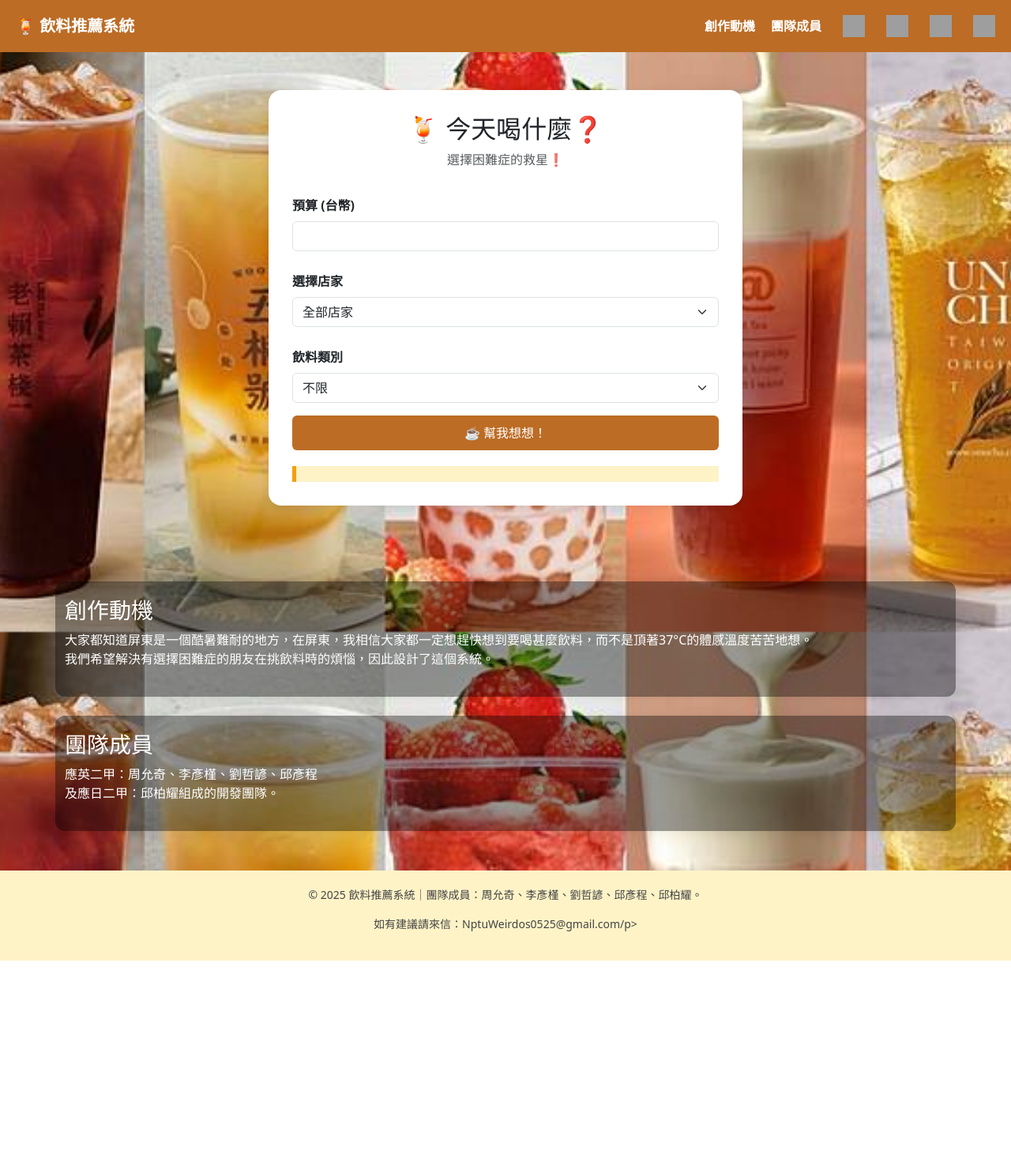
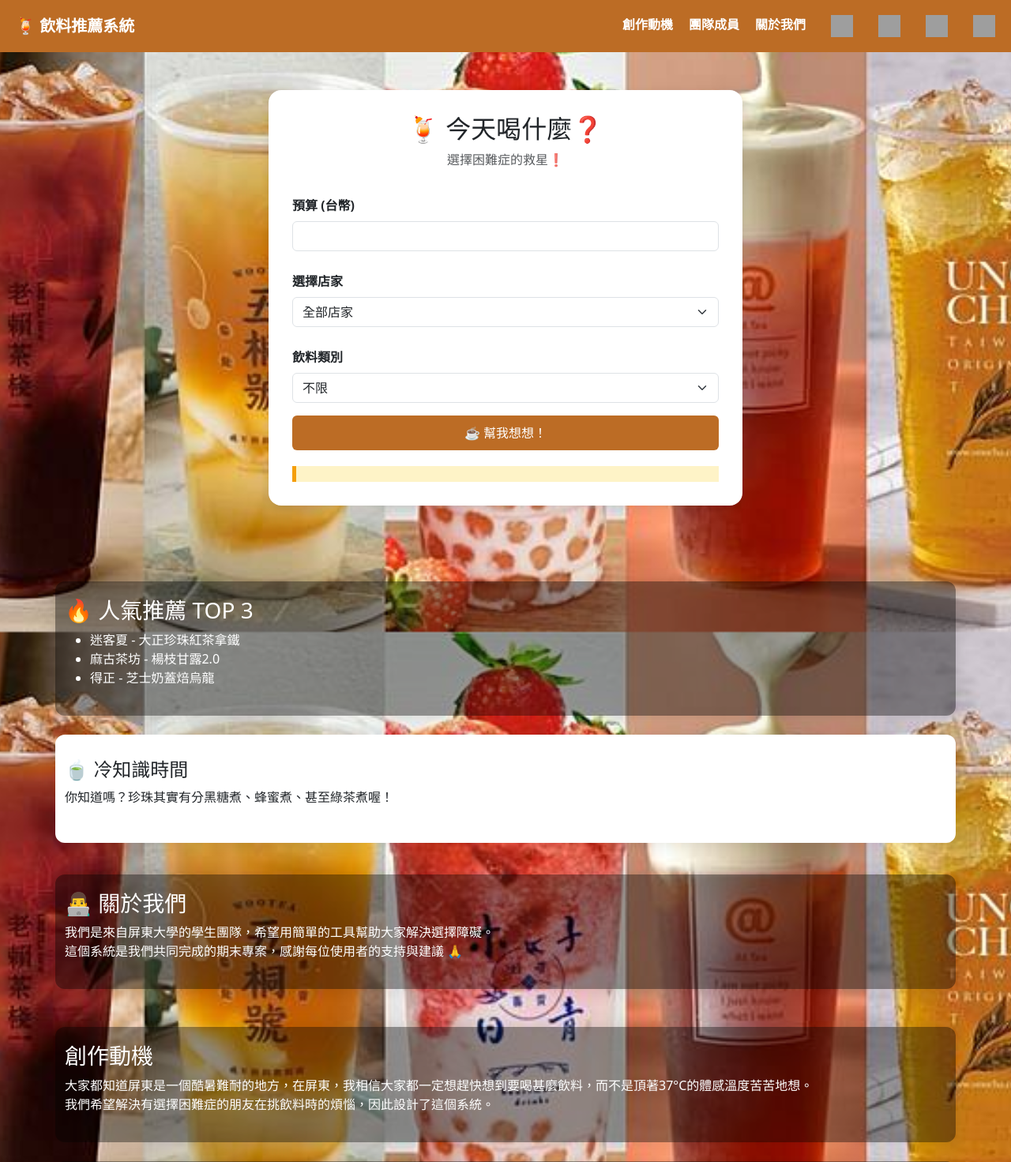
Before and after one commit to BrianThePropeller1037/DrinkSelector, a Flask app: page / in a window 1280 px wide. Shown: the top 1471 px of the page at 79% size. Before the commit the page ends 1216 px from the top, so only its background shows below. Run offline with Flask 3, Linux system fonts and the light colour scheme; grey boxes are pictures that could not be loaded.

Commit message:
Update index.html

```diff
--- a/templates/index.html
+++ b/templates/index.html
@@ -31,6 +31,7 @@
         <ul class="navbar-menu">
           <li><a href="#motive">創作動機</a></li>
           <li><a href="#team">團隊成員</a></li>
+          <li><a href="#about">關於我們</a></li
         </ul>
         <a href="https://github.com/BrianThePropeller1037/DrinkSelector" target="_blank">
           <img src="https://cdn-icons-png.flaticon.com/512/25/25231.png" alt="GitHub" class="social-icon">
@@ -82,6 +83,27 @@
     </div>
   </div>
 
+  <section class="popular-drinks container white-text mt-5">
+  <h3>🔥 人氣推薦 TOP 3</h3>
+  <ul>
+    <li>迷客夏 - 大正珍珠紅茶拿鐵</li>
+    <li>麻古茶坊 - 楊枝甘露2.0</li>
+    <li>得正 - 芝士奶蓋焙烏龍</li>
+  </ul>
+  </section>
+
+  <section class="drink-fact container mt-4">
+    <h4>🍵 冷知識時間</h4>
+    <p>你知道嗎？珍珠其實有分黑糖煮、蜂蜜煮、甚至綠茶煮喔！</p>
+  </section>
+
+  <section class="about-team container mt-4 white-text">
+    <h3>👨‍💻 關於我們</h3>
+    <p>我們是來自屏東大學的學生團隊，希望用簡單的工具幫助大家解決選擇障礙。<br>
+     這個系統是我們共同完成的期末專案，感謝每位使用者的支持與建議 🙏</p>
+  </section>
+
+
   <section id="motive" class="white-text container mt-5">
     <h3>創作動機</h3>
     <p>大家都知道屏東是一個酷暑難耐的地方，在屏東，我相信大家都一定想趕快想到要喝甚麼飲料，而不是頂著37°C的體感溫度苦苦地想。<br>我們希望解決有選擇困難症的朋友在挑飲料時的煩惱，因此設計了這個系統。</p>
```
